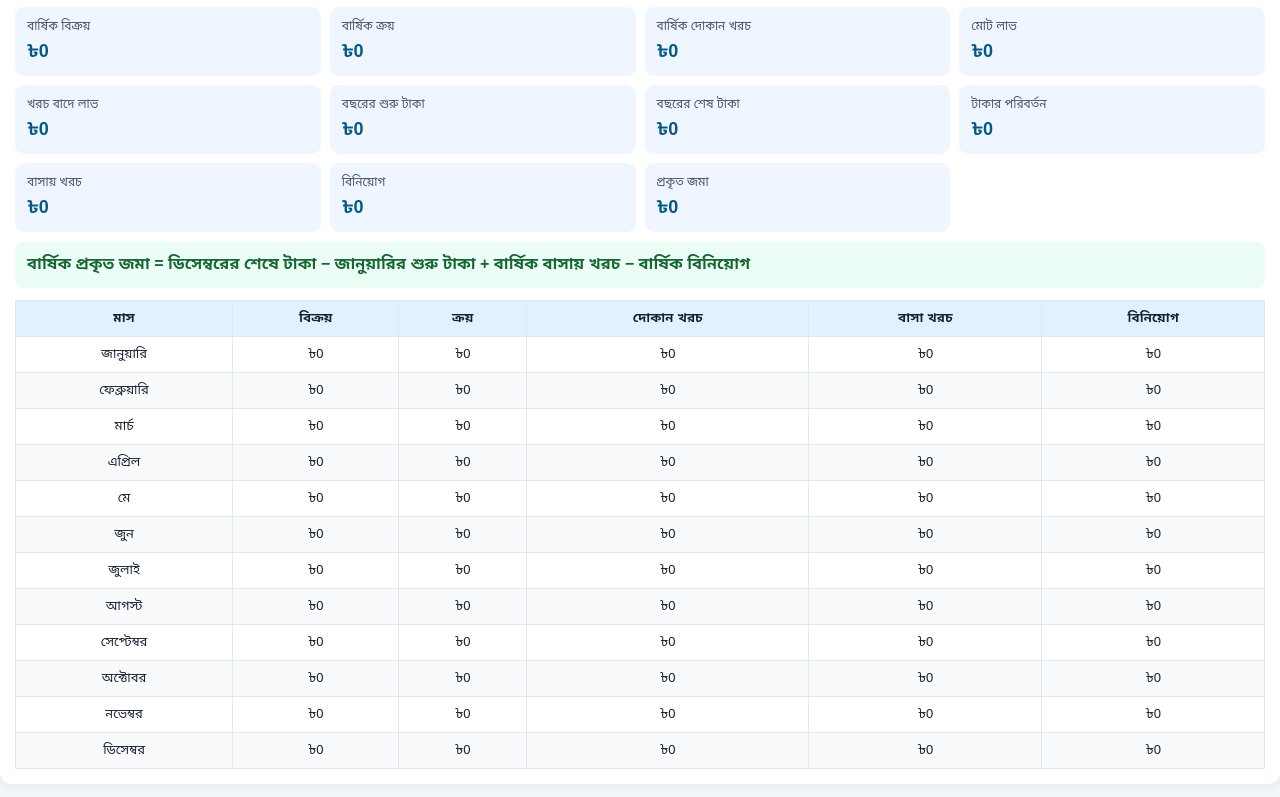
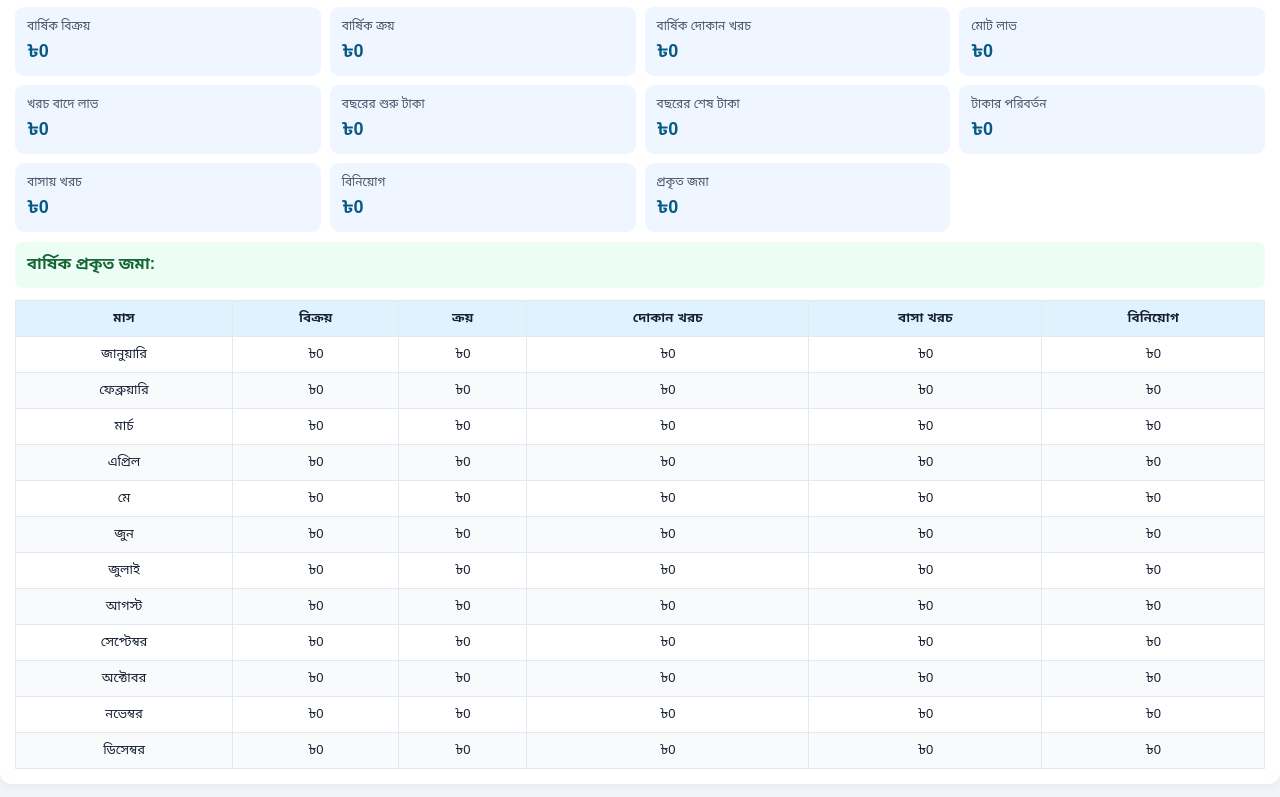
Before and after one commit to vsb4570/Medicine-stock-, a plain HTML site: page index.html in a window 1280 px wide. Shown: the part 1769-2566 px from the top of the page. Drawn offline with Linux system fonts and the light colour scheme.

Commit message:
Update index.html

```diff
--- a/index.html
+++ b/index.html
@@ -241,7 +241,7 @@ nav button{font-size:13px;padding:11px 3px}
 </div>
 
 <div class="result">
-বার্ষিক প্রকৃত জমা = ডিসেম্বরের শেষে টাকা − জানুয়ারির শুরু টাকা + বার্ষিক বাসায় খরচ − বার্ষিক বিনিয়োগ
+বার্ষিক প্রকৃত জমা:
 </div>
 
 <div class="table-wrap" style="margin-top:12px">
```
